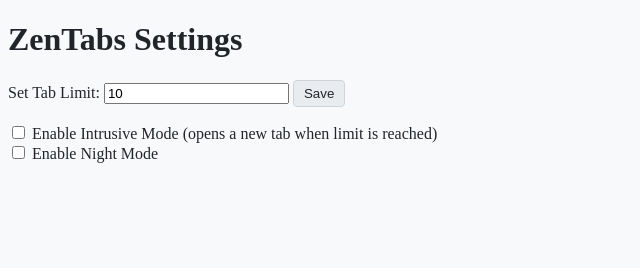
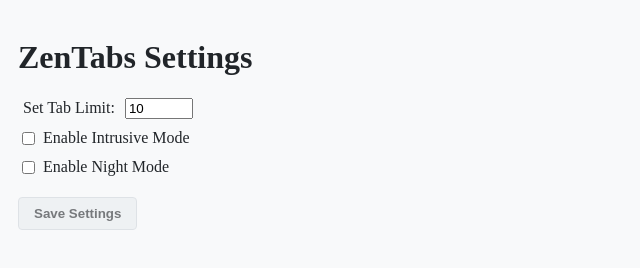
Before and after one commit to puneet3821/tabsentry-chrome-extension, a browser extension: page options.html in a window 1280 px wide. Shown: the whole page, without its empty margins (0-640 px from the left). Drawn offline with Linux system fonts and the light colour scheme.

Commit message:
intutive options page UI

```diff
--- a/options.html
+++ b/options.html
@@ -3,22 +3,65 @@
 <head>
   <title>ZenTabs Options</title>
   <link rel="stylesheet" href="theme.css">
+  <style>
+    body {
+      width: 400px;
+      padding: 10px;
+    }
+    .settings-group {
+      margin-bottom: 20px;
+    }
+    .setting {
+      margin-bottom: 10px;
+      display: flex;
+      align-items: center;
+    }
+    .setting label {
+      margin-left: 5px;
+    }
+    #tabLimit {
+      width: 60px;
+      margin-left: 10px;
+    }
+    .actions {
+      display: flex;
+      align-items: center;
+    }
+    #save {
+      padding: 8px 15px;
+      font-weight: bold;
+    }
+    #save:disabled {
+      opacity: 0.6;
+      cursor: not-allowed;
+    }
+    #status {
+      margin-left: 15px;
+      font-style: italic;
+    }
+  </style>
 </head>
 <body>
   <h1>ZenTabs Settings</h1>
-  <label for="tabLimit">Set Tab Limit:</label>
-  <input type="number" id="tabLimit" min="1">
-  <button id="save">Save</button>
-  <p id="status"></p>
 
-  <div>
-    <input type="checkbox" id="intrusiveMode">
-    <label for="intrusiveMode">Enable Intrusive Mode (opens a new tab when limit is reached)</label>
+  <div class="settings-group">
+    <div class="setting">
+      <label for="tabLimit">Set Tab Limit:</label>
+      <input type="number" id="tabLimit" min="1">
+    </div>
+    <div class="setting">
+      <input type="checkbox" id="intrusiveMode">
+      <label for="intrusiveMode">Enable Intrusive Mode</label>
+    </div>
+    <div class="setting">
+      <input type="checkbox" id="nightMode">
+      <label for="nightMode">Enable Night Mode</label>
+    </div>
   </div>
 
-  <div>
-    <input type="checkbox" id="nightMode">
-    <label for="nightMode">Enable Night Mode</label>
+  <div class="actions">
+    <button id="save" disabled>Save Settings</button>
+    <p id="status"></p>
   </div>
 
   <script src="options.js"></script>
--- a/options.js
+++ b/options.js
@@ -3,6 +3,26 @@
 const nightModeCheckbox = document.getElementById('nightMode');
 const saveButton = document.getElementById('save');
 const statusDiv = document.getElementById('status');
+
+// --- Event Listeners ---
+
+document.addEventListener('DOMContentLoaded', restoreOptions);
+saveButton.addEventListener('click', saveOptions);
+
+// Listen for changes on any setting to enable the save button
+tabLimitInput.addEventListener('input', handleSettingChange);
+intrusiveModeCheckbox.addEventListener('change', handleSettingChange);
+nightModeCheckbox.addEventListener('change', (event) => {
+  handleSettingChange(); // Mark changes as unsaved
+  applyTheme(event.target.checked); // Apply theme instantly
+});
+
+// --- Functions ---
+
+function handleSettingChange() {
+  saveButton.disabled = false;
+  statusDiv.textContent = 'Unsaved changes';
+}
 
 function saveOptions() {
   const limit = parseInt(tabLimitInput.value, 10);
@@ -15,9 +35,10 @@
 
   chrome.storage.sync.set({ tabLimit: limit, intrusiveMode, nightMode }, () => {
     statusDiv.textContent = 'Settings saved!';
+    saveButton.disabled = true; // Disable button after saving
     setTimeout(() => {
       statusDiv.textContent = '';
-    }, 2000);
+    }, 2500);
   });
 }
 
@@ -27,15 +48,11 @@
     intrusiveModeCheckbox.checked = items.intrusiveMode;
     nightModeCheckbox.checked = items.nightMode;
     applyTheme(items.nightMode);
+    saveButton.disabled = true; // Start with button disabled
+    statusDiv.textContent = ''; // Clear any previous status
   });
 }
 
 function applyTheme(isNight) {
   document.body.classList.toggle('dark-mode', isNight);
 }
-
-document.addEventListener('DOMContentLoaded', restoreOptions);
-saveButton.addEventListener('click', saveOptions);
-nightModeCheckbox.addEventListener('change', (event) => {
-  applyTheme(event.target.checked);
-});
```
